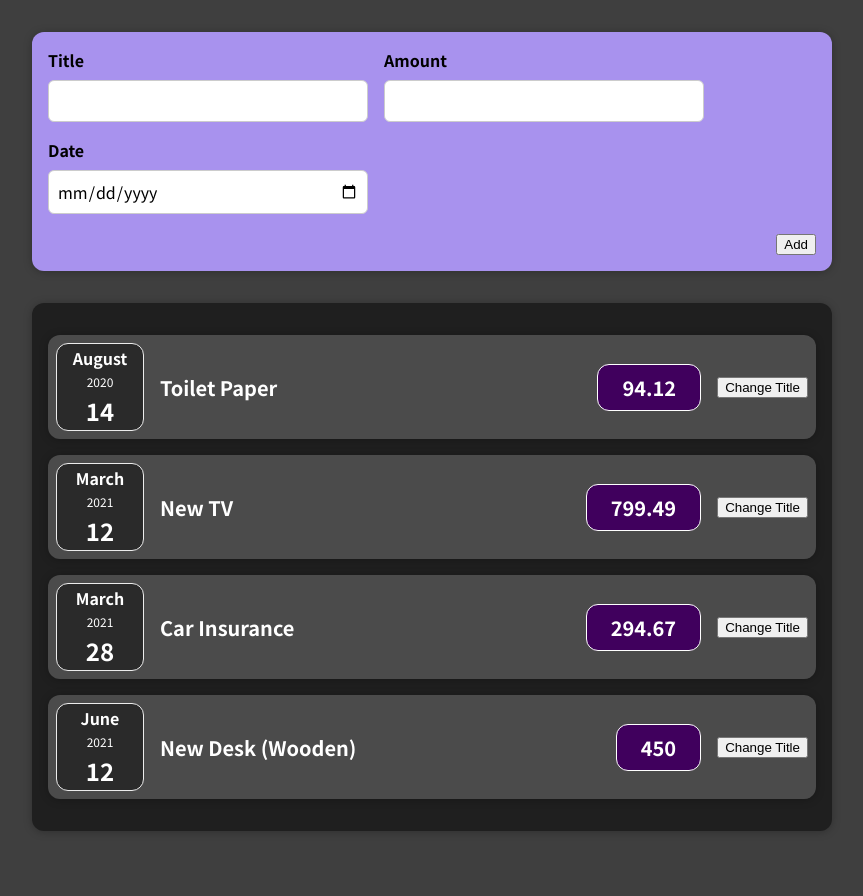
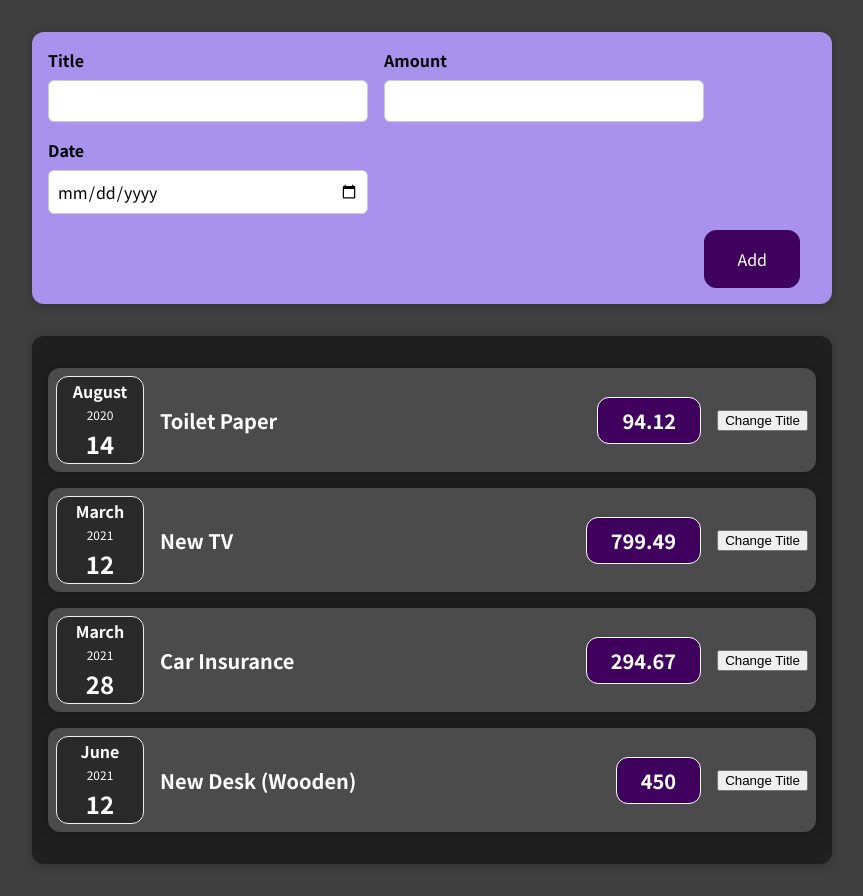
Before and after one commit to hyoungqu23/TIL_react, a React (Create React App) app: page / in a window 1280 px wide. Shown: the whole page, without its empty margins (208-1071 px from the left). Before the commit the page ends 863 px from the top, so only its background shows below. Built offline with nearby package versions, Linux system fonts and the light colour scheme.

Commit message:
[layout] NewExpense Component
NewExpense Component styling with styled-components

```diff
--- a/src/components/NewExpense/NewExpense.js
+++ b/src/components/NewExpense/NewExpense.js
@@ -4,7 +4,7 @@ import ExpenseForm from './ExpenseForm';
 
 const NewExpense = () => {
   return (
-    <StyledNewExpense>
+    <StyledNewExpense className="new-expense">
       <ExpenseForm />
     </StyledNewExpense>
   );
@@ -22,7 +22,7 @@ const StyledNewExpense = styled.div`
   text-align: center;
   box-shadow: 0 1px 8px rgba(0, 0, 0, 0.25);
 
-  .new-expense button {
+  & button {
     font: inherit;
     cursor: pointer;
     padding: 1rem 2rem;
@@ -33,20 +33,20 @@ const StyledNewExpense = styled.div`
     margin-right: 1rem;
   }
 
-  .new-expense button:hover,
-  .new-expense button:active {
+  & button:hover,
+  & button:active {
     background-color: #510674;
     border-color: #510674;
   }
 
-  .new-expense button.alternative {
+  & button.alternative {
     color: #220131;
     border-color: transparent;
     background-color: transparent;
   }
 
-  .new-expense button.alternative:hover,
-  .new-expense button.alternative:active {
+  & button.alternative:hover,
+  & button.alternative:active {
     background-color: #ddb3f8;
   }
 `;
```
